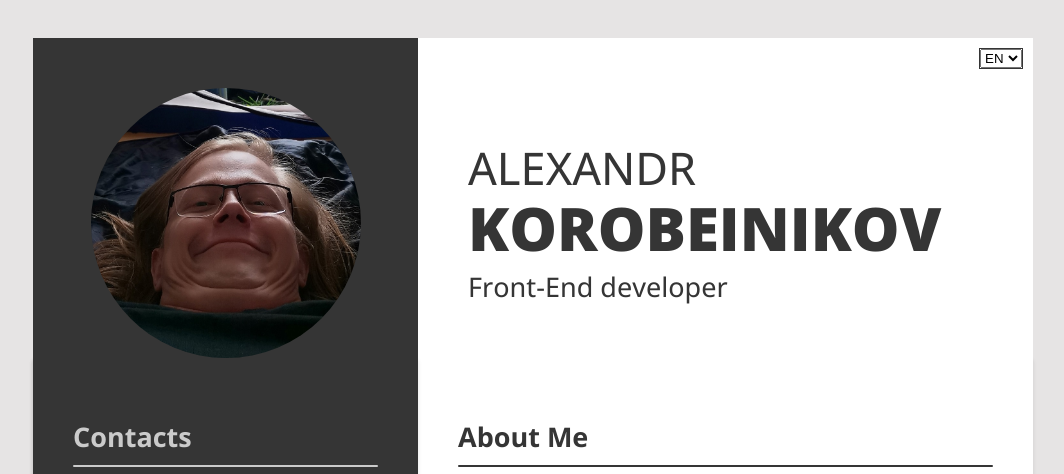
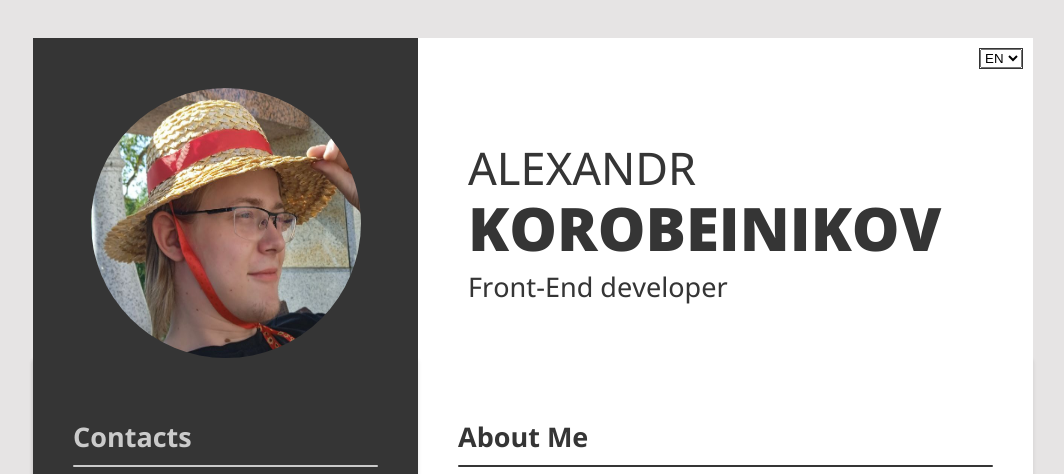
Before and after one commit to xansandr/xansandr.github.io, a website: page index.html in a window 1280 px wide. Shown: the top 474 px of the page, without its empty margins (107-1171 px from the left). Drawn offline with nearby package versions, Linux system fonts and the light colour scheme.

Commit message:
yes, photo change

```diff
--- a/css/styles.css
+++ b/css/styles.css
@@ -212,3 +212,7 @@ h2 span {
   border: 1px solid;
   border-radius: 0;
 }
+
+#language-select {
+  cursor: pointer;
+}
--- a/index.html
+++ b/index.html
@@ -25,7 +25,7 @@
       </form>
       <div class="moe-ebalo-wrapper">
         <div class="moe-ebalo">
-          <img src="/images/ebalnik.jpg" alt="" />
+          <img src="/images/hat.png" alt="" />
         </div>
       </div>
       <div class="initials">
```
Also changed, not shown: images/flags/hat.png (added), images/hat.png (added).
